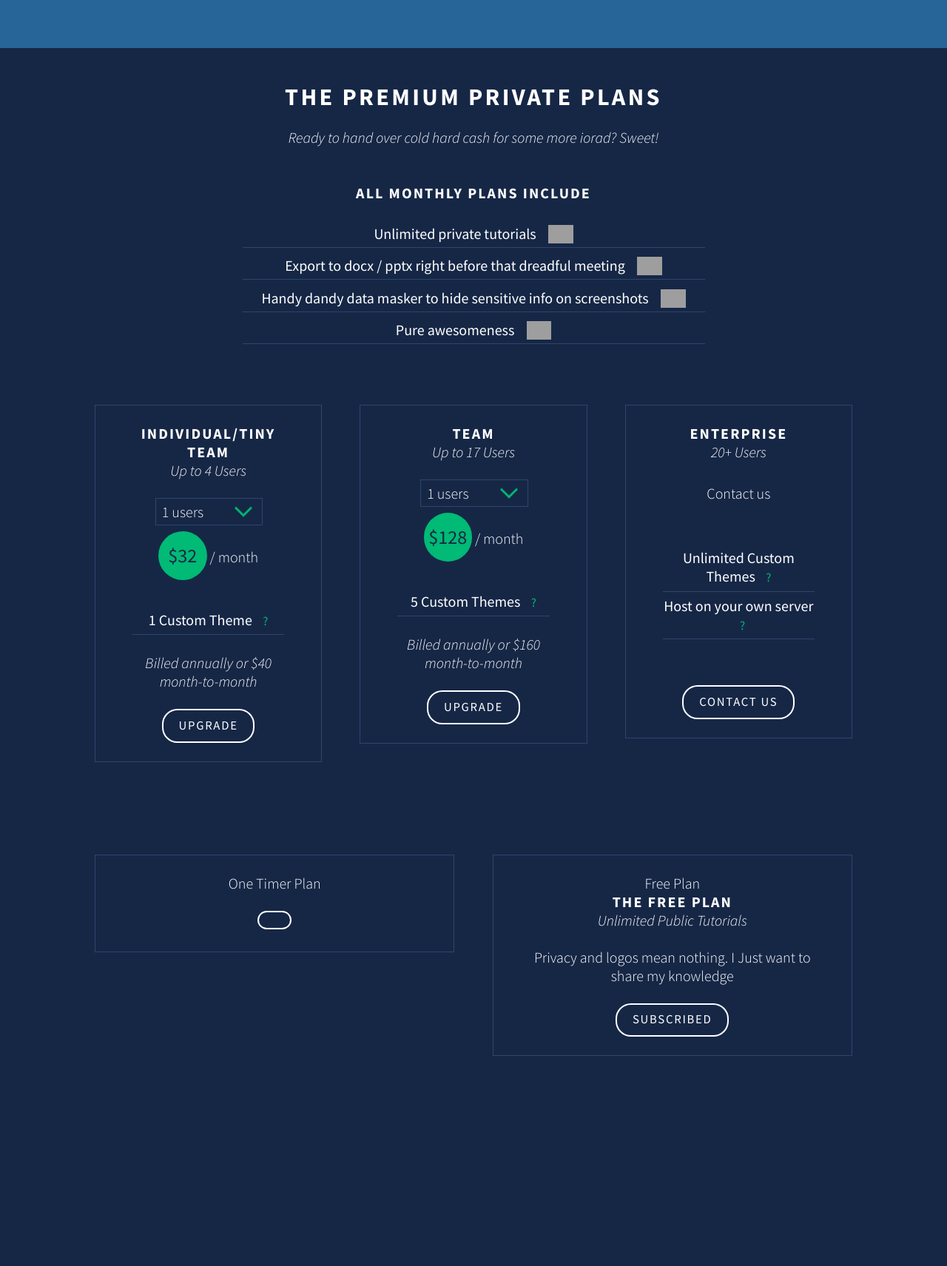
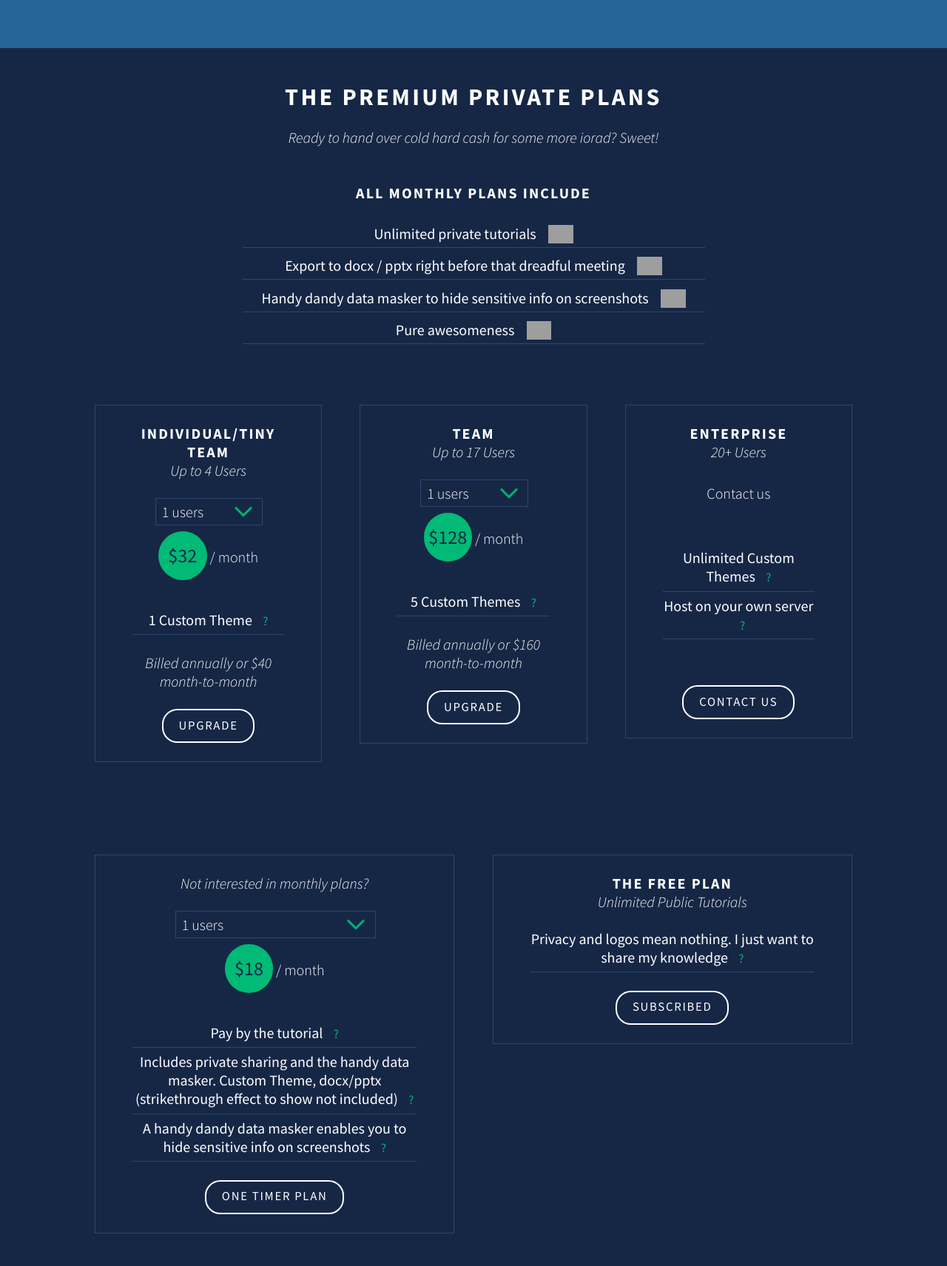
Before and after one commit to metamn/iorad, a Jekyll site: the page built from index.html, in a window 1280 px wide. Shown: the whole page at 74% size. Built offline with Jekyll 4.4.1, drawn with Linux system fonts in a browser that asks for light colours; nearby versions of some CDN libraries; before the commit the page ends 1474 px from its top, so only the background shows below that; grey boxes are pictures that could not be loaded.

Commit message:
All plans added

```diff
--- a/_includes/organisms/free-plan.html
+++ b/_includes/organisms/free-plan.html
@@ -2,26 +2,12 @@
   <div class="container">
     <h3>Free Plan</h3>
 
-    <div class="title">
-      <h2>The Free Plan</h2>
-    </div>
+    {% assign plan = page.free-plan[0] %}
 
-    <div class="subtitle">
-      <p>
-        Unlimited Public Tutorials
-      </p>
-    </div>
+    {% include molecules/title.html %}
+    {% include molecules/subtitle.html %}
+    {% include molecules/features.html %}
+    {% include molecules/button.html %}
 
-    <div class="features">
-      <p>
-        Privacy and logos mean nothing. I Just want to share my knowledge
-      </p>
-    </div>
-
-    <div class="button">
-      <p>
-        Subscribed
-      </p>
-    </div>
   </div>
 </article>
--- a/_includes/organisms/one-timer-plan.html
+++ b/_includes/organisms/one-timer-plan.html
@@ -1,8 +1,8 @@
-<article class="secondary-plan">
+<article id="one-timer-plan" class="secondary-plan">
   <div class="container">
     <h3>One Timer Plan</h3>
 
-    {% assign plan = site.one-timer-plan[0] %}
+    {% assign plan = page.one-timer-plan[0] %}
 
     {% include molecules/subtitle.html %}
     {% include molecules/users.html %}
--- a/assets/styles/screen.css
+++ b/assets/styles/screen.css
@@ -119,6 +119,7 @@
 @media only screen and (min-width: 64em) { html.pricing body #pricing #secondary-plans article#enterprise .instead-of-price p { margin-top: 1.5625em; }
   html.pricing body #pricing #secondary-plans article#enterprise .features { margin-top: 3.125em; }
   html.pricing body #pricing #secondary-plans article#enterprise .button { margin-top: 3.125em; } }
+html.pricing body #pricing #secondary-plans article .container > h3 { display: none; }
 html.pricing body #faq { display: none; }
 
 #gravity .h-vertical, #gravity .h-horizontal, #gravity .h-golden-rectangle { position: fixed; z-index: 1000; opacity: .3; }
--- a/assets/styles/structures/secondary-plans.scss
+++ b/assets/styles/structures/secondary-plans.scss
@@ -11,6 +11,10 @@
 
     position: relative;
     @include primary-plan;
+
+    .container {
+      @include hide-title;
+    }
   }
 }
 
--- a/index.html
+++ b/index.html
@@ -39,6 +39,12 @@
       - title: Includes private sharing and the handy data masker. Custom Theme, docx/pptx (strikethrough effect to show not included)
       - title: A handy dandy data masker enables you to hide sensitive info on screenshots
     button: One Timer Plan
+free-plan:
+  - title: The Free Plan
+    subtitle: Unlimited Public Tutorials
+    features:
+      - title: Privacy and logos mean nothing. I just want to share my knowledge
+    button: Subscribed
 faqs:
   - title: Example question?
     answer: Example answer.
```
Also changed, not shown: 3 other files.
